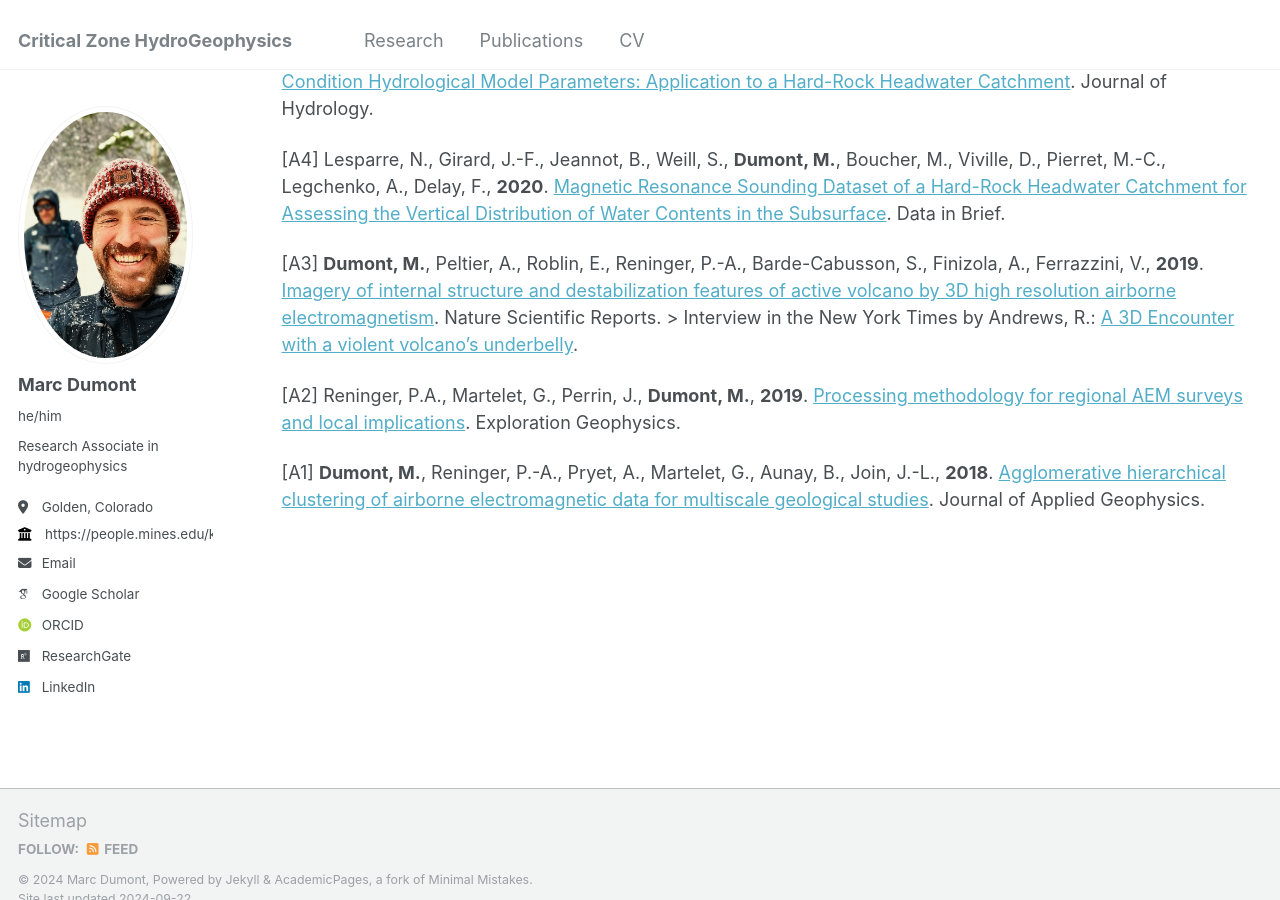
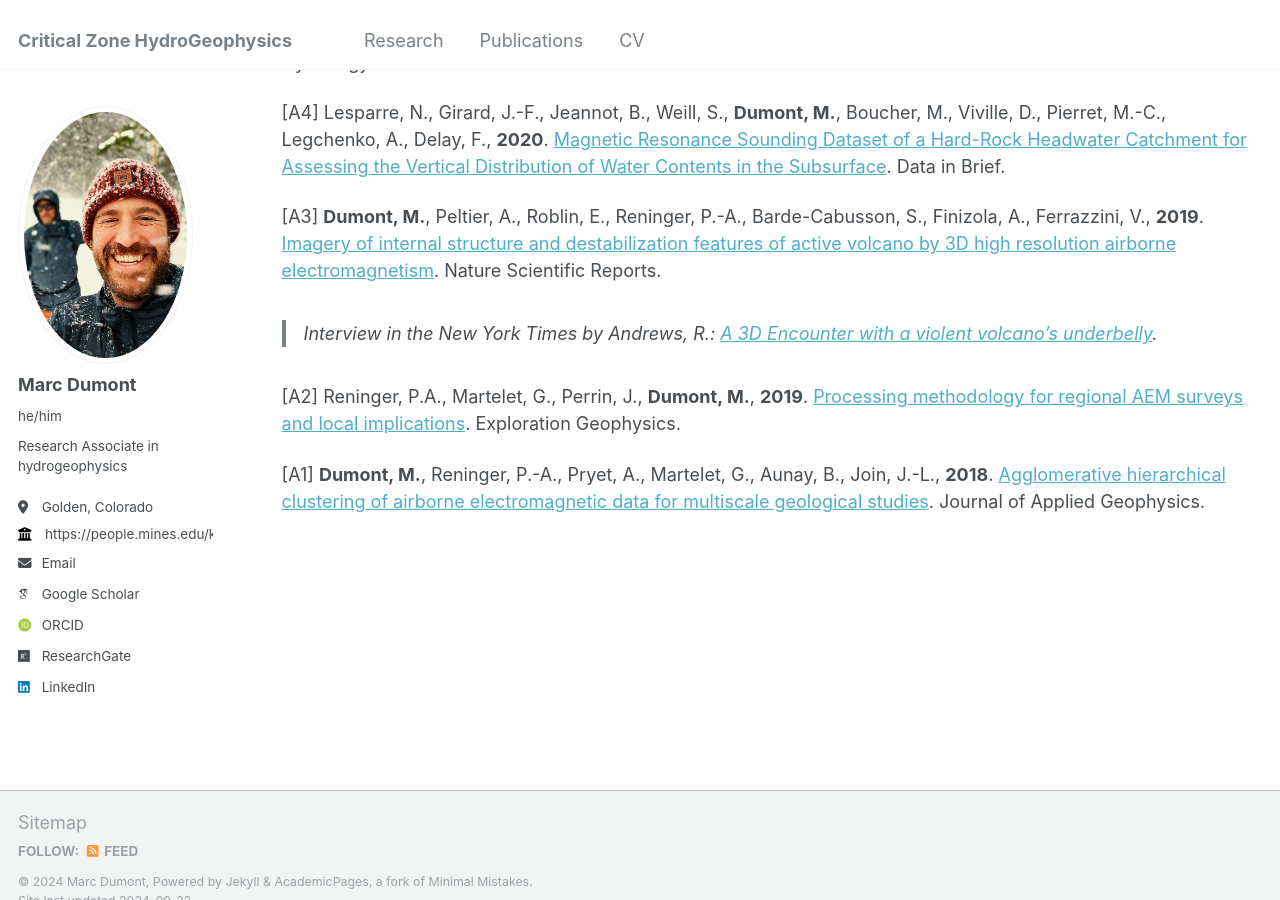
Before and after one commit to HydroDumont/hydrodumont.github.io, a Jekyll site: the page built from _pages/publications.md, in a window 1280 px wide and 900 px high, scrolled down 1673 px. Built offline with Jekyll 4.4.1, drawn with Linux system fonts in a browser that asks for light colours; some web fonts are replaced.

```diff
--- a/_pages/publications.md
+++ b/_pages/publications.md
@@ -6,14 +6,14 @@ author_profile: true
 ---
 
 
-### Metrics
+## Metrics
 - 12 published papers in international journals (+ 3 under review/revision)
 - h index = 6 and 159 citations from [Google Scholar](https://scholar.google.fr/citations?user=HhQQjMoAAAAJ&hl=en)
 - see also my [Research gate](https://www.researchgate.net/profile/Marc-Dumont) and [ORCID](https://orcid.org/my-orcid?orcid=0000-0002-1629-511X) pages
 
-### Peer-reviewed journal papers
+## Peer-reviewed journal papers
 
-> Under review
+#### Under review
 
 [15] Dumont, Q., Froger, J.-L., **Dumont, M.**, Gailler, L., Bachèlery, P., Cayol, V., Submitted. Unraveling the Piton de la Fournaise eastern flank structure by reconciling data from multiple geophysical methods. Volcanica.
 
@@ -21,8 +21,8 @@ author_profile: true
 
 [13] Jarecke, K., Zhang, X., Keen, R., **Dumont, M.**, Li, B., Sadayappan, K., Moreno, V., Ajami, H., Billings, S., Flores, A., Hirmas, D., Kirk, M., Li, L., Nippert, J., Singha, K., Sullivan, P., Accepted. Woody encroachment modifies subsurface structure and hydrological function. Ecohydrology.
 
-> Published
->
+#### Published
+
 [A12] **Dumont, M.**, Singha, K., **202**4. [Geophysics as a hypothesis-testing tool for critical zone hydrogeology](https://onlinelibrary.wiley.com/doi/abs/10.1002/wat2.1732). WIREs Water.
 
 [A11] Baud, B., Lachassagne, P., **Dumont, M.**, Toulier, A., Hendrayana, H., Fadillah, A., Dörfliger, N., **2024**. [Water cycle modelling strengthened by probabilistic integration of field data for groundwater management of a quite unknown tropical volcanic hydrosystem](https://link.springer.com/article/10.1007/s10040-024-02784-0). Hydrogeology Journal.
@@ -36,7 +36,7 @@ author_profile: true
 [A7] **Dumont, M.**, Saadi, M., Oudin, L., Fauziyah, H., Fadillah, A., Bonjour, J.-L., Muhammad, A., Hendarmawann H., Dörfliger, N., Plagnes, V., Lachassagne, P., **2022**. [Spatial rainfall patterns in mountainous volcanic tropical climate: strengths and weaknesses of ground and global products for operational water resource management](https://www.sciencedirect.com/science/article/pii/S2214581822000507). Journal of Hydrology – Regional studies.
 
 [A6] **Dumont, M.**, Reninger, P.A., Aunay, B., Join, J.L., Michon, L., Pryet, A., Martelet, G., **2021**. [Hydrogeophysical characterization in a volcanic context from local to regional scales combining airborne electromagnetism and magnetism](https://agupubs.onlinelibrary.wiley.com/doi/abs/10.1029/2020GL092000). Geophysical Research Letters.
-  > Scientific outreach in nation newsletter: [National Center of Scientific Research](https://www.insu.cnrs.fr/fr/cnrsinfo/leau-des-volcans-vue-du-ciel) and  [Institut Pierre-Simon Laplace](https://www.ipsl.fr/article/leau-des-volcans-vue-du-ciel/).
+> Scientific outreach in nation newsletter: [National Center of Scientific Research](https://www.insu.cnrs.fr/fr/cnrsinfo/leau-des-volcans-vue-du-ciel) and  [Institut Pierre-Simon Laplace](https://www.ipsl.fr/article/leau-des-volcans-vue-du-ciel/).
 
 
 [A5] Lesparre, N., Girard, J.-F., Jeannot, B., Weill, S., **Dumont, M.**, Boucher, M., Viville, D., Pierret, M.-C., Legchenko, A., Delay, F., **2020**. [Magnetic Resonance Sounding Measurements as Posterior Information to Condition Hydrological Model Parameters: Application to a Hard-Rock Headwater Catchment](https://www.sciencedirect.com/science/article/pii/S0022169420304017). Journal of Hydrology.
@@ -44,7 +44,7 @@ author_profile: true
 [A4] Lesparre, N., Girard, J.-F., Jeannot, B., Weill, S., **Dumont, M.**, Boucher, M., Viville, D., Pierret, M.-C., Legchenko, A., Delay, F., **2020**. [Magnetic Resonance Sounding Dataset of a Hard-Rock Headwater Catchment for Assessing the Vertical Distribution of Water Contents in the Subsurface](http://www.sciencedirect.com/science/article/pii/S2352340920306028). Data in Brief.
 
 [A3] **Dumont, M.**, Peltier, A., Roblin, E., Reninger, P.-A., Barde-Cabusson, S., Finizola, A., Ferrazzini, V., **2019**. [Imagery of internal structure and destabilization features of active volcano by 3D high resolution airborne electromagnetism](https://www.nature.com/articles/s41598-019-54415-4). Nature Scientific Reports.
-	> Interview in the New York Times by Andrews, R.: [A 3D Encounter with a violent volcano’s underbelly](https://www.nytimes.com/2019/12/18/science/volcano-3d-reunion-island.html).
+> Interview in the New York Times by Andrews, R.: [A 3D Encounter with a violent volcano’s underbelly](https://www.nytimes.com/2019/12/18/science/volcano-3d-reunion-island.html).
 
 
 [A2] Reninger, P.A., Martelet, G., Perrin, J., **Dumont, M.**, **2019**. [Processing methodology for regional AEM surveys and local implications](https://www.tandfonline.com/doi/abs/10.1080/08123985.2019.1680249). Exploration Geophysics.
```
